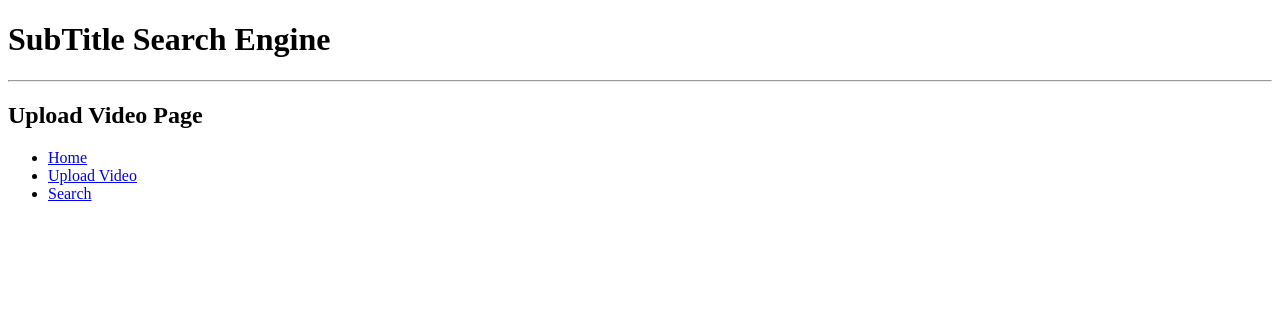
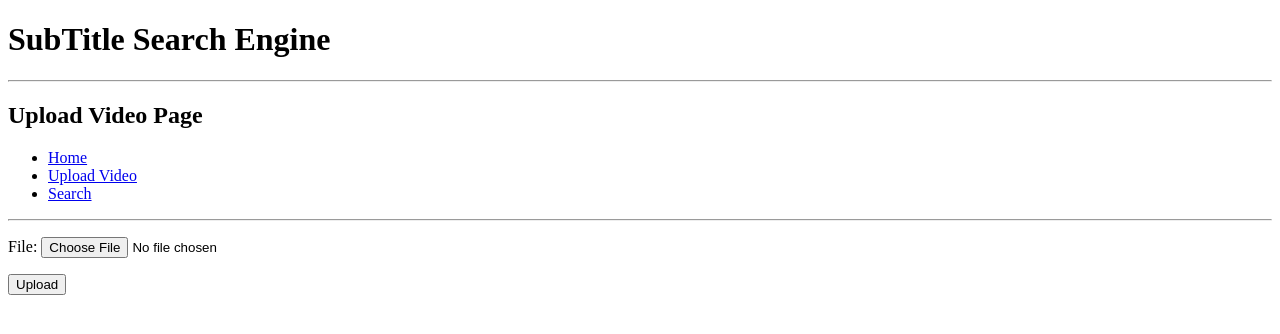
Before and after one commit to AbhishekBhosale46/Django-Subtitle-Search-Engine, a Django app: page /upload/ in a window 1280 px wide. Shown: the top 334 px of the page. Run offline with Django 4.2, Linux system fonts and the light colour scheme.

Commit message:
feat: added basic video file uploading functionality

```diff
--- /dev/null
+++ b/search_engine/forms.py
@@ -0,0 +1,4 @@
+from django import forms
+
+class UploadVideoForm(forms.Form):
+    file = forms.FileField()
--- a/search_engine/templates/search_engine/upload_video.html
+++ b/search_engine/templates/search_engine/upload_video.html
@@ -17,5 +17,11 @@
             <li><a href="{% url 'search_video' %}">Search</a></li>
         </ul>
     </nav>
+    <hr>
+    <form method="POST" enctype="multipart/form-data">
+        {% csrf_token %}
+        {{form.as_p}}
+        <input type="submit" value="Upload">
+    </form>
 </body>
 </html>
--- a/search_engine/views.py
+++ b/search_engine/views.py
@@ -1,10 +1,36 @@
-from django.shortcuts import render
+from django.shortcuts import render, redirect
+from .forms import UploadVideoForm
 
 def home(request):
     return render(request, 'search_engine/home.html')
 
 def upload_video(request):
-    return render(request, 'search_engine/upload_video.html')
+
+    if request.method == 'POST':
+
+        form = UploadVideoForm(request.POST, request.FILES)
+
+        if form.is_valid():
+
+            """ Extract neccessary details """
+            video_file = request.FILES['file']
+            video_file_name = str(video_file).split('.')[0]
+            video_file_extension = str(video_file).split('.')[1]
+
+            """ Store the video temporarily in media directory """
+            temp_video_file_path = 'media/temp.'+video_file_extension
+            with open(temp_video_file_path, 'wb') as temp_video_file:
+                for chunk in video_file.chunks():
+                    temp_video_file.write(chunk)
+
+            """ Enqueue the task into task queue (redis) """
+
+
+            return redirect('home')
+    else:
+        form = UploadVideoForm()
+
+    return render(request, 'search_engine/upload_video.html', {'form': form})
 
 def search_video(request):
     return render(request, 'search_engine/search_video.html')
--- a/subtitle_search_engine/settings.py
+++ b/subtitle_search_engine/settings.py
@@ -9,7 +9,7 @@ https://docs.djangoproject.com/en/4.1/topics/settings/
 For the full list of settings and their values, see
 https://docs.djangoproject.com/en/4.1/ref/settings/
 """
-
+import os
 from pathlib import Path
 
 # Build paths inside the project like this: BASE_DIR / 'subdir'.
@@ -122,3 +122,7 @@ STATIC_URL = 'static/'
 # https://docs.djangoproject.com/en/4.1/ref/settings/#default-auto-field
 
 DEFAULT_AUTO_FIELD = 'django.db.models.BigAutoField'
+
+MEDIA_URL = '/media/'
+
+MEDIA_ROOT = os.path.join(BASE_DIR, 'media')
--- a/subtitle_search_engine/urls.py
+++ b/subtitle_search_engine/urls.py
@@ -15,8 +15,12 @@ Including another URLconf
 """
 from django.contrib import admin
 from django.urls import path, include
+from django.conf.urls.static import static
+from django.conf import settings
 
 urlpatterns = [
     path('admin/', admin.site.urls),
     path('', include('search_engine.urls')),
 ]
+
+urlpatterns += static(settings.MEDIA_URL, document_root=settings.MEDIA_ROOT)
```
